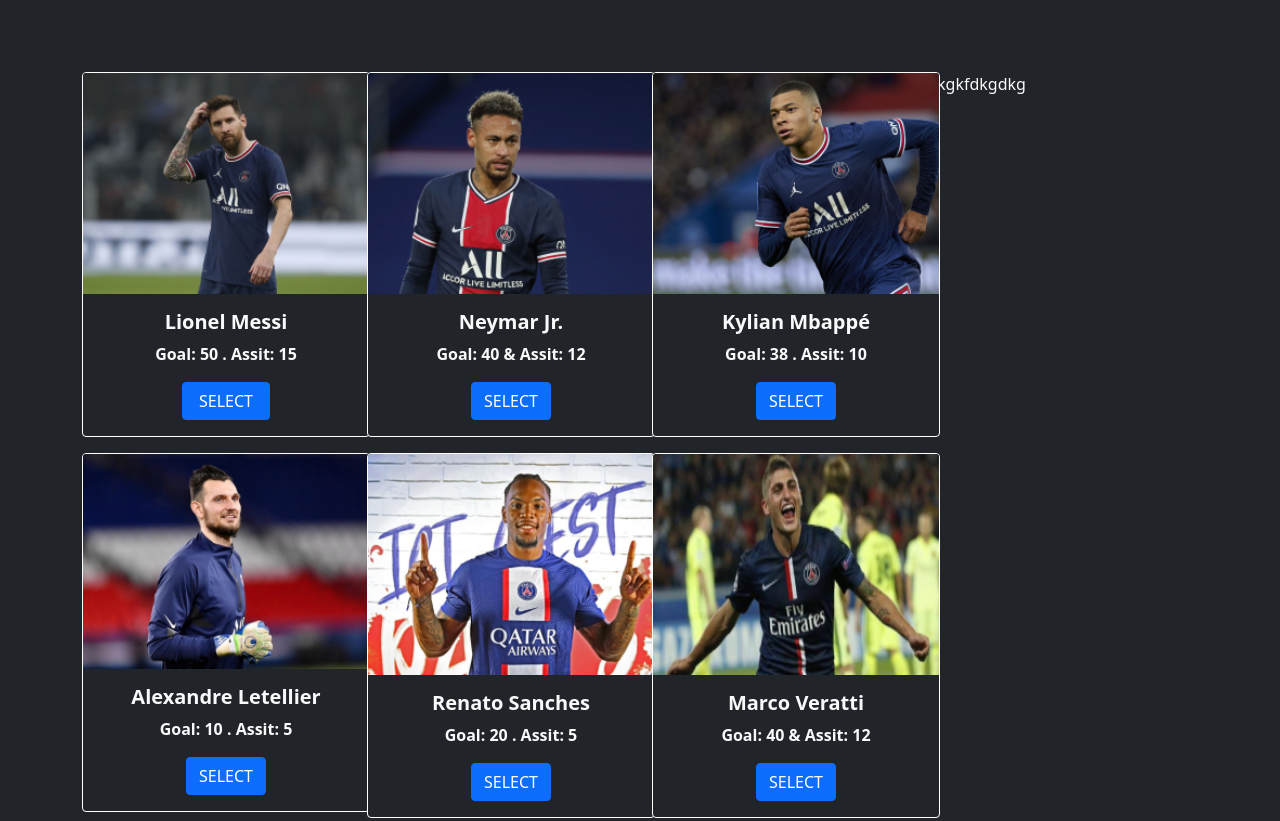
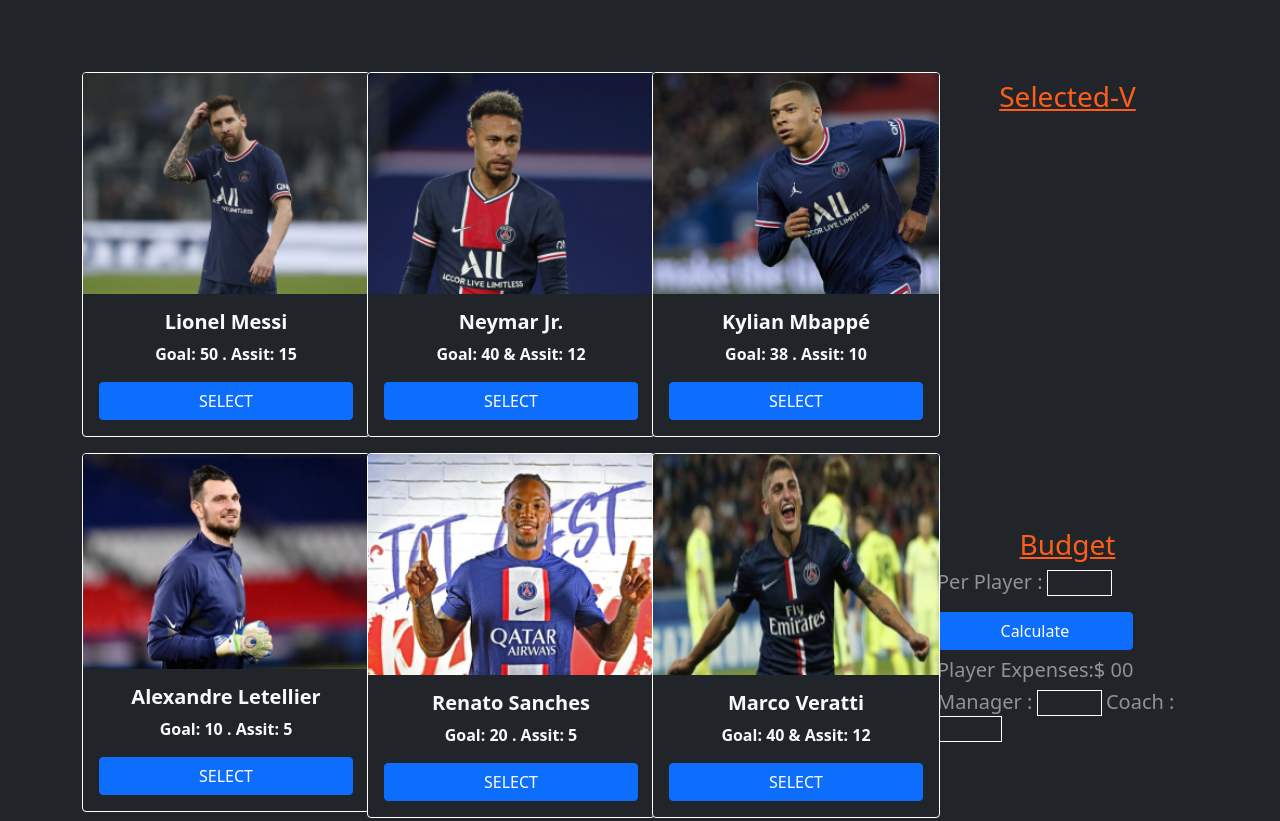
Before and after one commit to Atherbiswas/Paris_Saint_Germain, a plain HTML site: page index.html in a window 1280 px wide. Shown: the part 437-1258 px from the top of the page. Drawn offline with nearby package versions, Linux system fonts and the light colour scheme.

Commit message:
player list added

```diff
--- a/index.html
+++ b/index.html
@@ -43,9 +43,9 @@
                             <div class="card text-center bg-dark border border-1 border-white" style="width: 18rem;">
                                 <img src="images/Messi.png" class="card-img-top" alt="...">
                                 <div class="card-body">
-                                  <h5 class="card-title fw-bold text-light">Lionel Messi</h5>
+                                  <h5 class="card-title fw-bold text-light"> <span id="messi">Lionel Messi</span></h5>
                                   <p class="card-text fw-bolder text-light">Goal: 50 . Assit: 15</p>
-                                  <button type="submit" class="btn btn-primary px-3">SELECT</button>
+                                  <button id="btn-select" type="submit" class="btn btn-primary w-100">SELECT</button>
                                 </div>
                               </div>
                         </div>
@@ -55,7 +55,7 @@
                                 <div class="card-body">
                                   <h5 class="card-title fw-bold text-light">Neymar Jr.</h5>
                                   <p class="card-text fw-bolder text-light">Goal: 40 & Assit: 12</p>
-                                  <button type="submit" class="btn btn-primary">SELECT</button>
+                                  <button id="btn-select" type="submit" class="btn btn-primary w-100">SELECT</button>
                                 </div>
                               </div>
                         </div>
@@ -65,7 +65,7 @@
                                 <div class="card-body">
                                   <h5 class="card-title fw-bold text-light">Kylian Mbappé</h5>
                                   <p class="card-text fw-bolder text-light">Goal: 38 . Assit: 10</p>
-                                  <button type="submit" class="btn btn-primary">SELECT</button>
+                                  <button type="submit" class="btn btn-primary w-100">SELECT</button>
                                 </div>
                               </div>
                         </div>
@@ -75,7 +75,7 @@
                                 <div class="card-body">
                                   <h5 class="card-title fw-bold text-light">Alexandre Letellier</h5>
                                   <p class="card-text fw-bolder text-light">Goal: 10 . Assit: 5</p>
-                                  <button type="submit" class="btn btn-primary">SELECT</button>
+                                  <button type="submit" class="btn btn-primary w-100">SELECT</button>
                                 </div>
                               </div>
                         </div>
@@ -85,7 +85,7 @@
                                 <div class="card-body">
                                   <h5 class="card-title fw-bold text-light">Renato Sanches</h5>
                                   <p class="card-text fw-bolder text-light">Goal: 20 . Assit: 5</p>
-                                  <button type="submit" class="btn btn-primary">SELECT</button>
+                                  <button type="submit" class="btn btn-primary w-100">SELECT</button>
                                 </div>
                               </div>
                         </div>
@@ -95,7 +95,7 @@
                                 <div class="card-body">
                                   <h5 class="card-title fw-bold text-light">Marco Veratti</h5>
                                   <p class="card-text fw-bolder text-light">Goal: 40 & Assit: 12</p>
-                                  <button type="submit" class="btn btn-primary">SELECT</button>
+                                  <button type="submit" class="btn btn-primary w-100">SELECT</button>
                                 </div>
                               </div>
                         </div>
@@ -105,7 +105,7 @@
                                 <div class="card-body">
                                   <h5 class="card-title fw-bold text-light">Victor Machado</h5>
                                   <p class="card-text fw-bolder text-light">Goal: 10 & Assit: 1</p>
-                                  <button type="submit" class="btn btn-primary">SELECT</button>
+                                  <button type="submit" class="btn btn-primary w-100">SELECT</button>
                                 </div>
                               </div>
                         </div>
@@ -115,7 +115,7 @@
                                 <div class="card-body">
                                   <h5 class="card-title fw-bold text-light">Sergio Ramos</h5>
                                   <p class="card-text fw-bolder text-light">Goal: 5 & Assit: 2</p>
-                                  <button type="submit" class="btn btn-primary">SELECT</button>
+                                  <button type="submit" class="btn btn-primary w-100">SELECT</button>
                                 </div>
                               </div>
                         </div>
@@ -125,7 +125,7 @@
                                 <div class="card-body">
                                   <h5 class="card-title fw-bold text-light">Gianluigi Donnarumma</h5>
                                   <p class="card-text fw-bolder text-light">Goal-Save: 35+ . Assit: 0</p>
-                                  <button type="submit" class="btn btn-primary">SELECT</button>
+                                  <button type="submit" class="btn btn-primary w-100">SELECT</button>
                                 </div>
                               </div>
                         </div>
@@ -133,8 +133,30 @@
                     <!-- new row end -->
                 </div>
 
-                <div class="col-3 text-light">
-                    kgkfdkgdkg
+                <div class="col-3 text-light mt-2">
+
+                    <div class="row g-5">
+                        <!-- player selected part start -->
+                        <div class="col-12 h-">
+                            <div class="player-list-item">
+                                <h3 class="text-center select-v">Selected-V</h3>
+                            <ol id="player-list" type="1" class="text-light"></ol>
+                            </div>
+                        </div>
+                        <!-- player selected part end -->
+                        <div class="col-12">
+                            <h3 class="text-center select-v">Budget</h3>
+                            <h5 class="d-inline text-white-50">Per Player :</h5> <input class="bg-dark border border-1 border-white w-25 text-light" type="number" id="">
+                            <button type="submit" class="btn btn-primary w-75 mt-3">Calculate</button>
+                            <h5 class="mt-2 text-white-50">Player Expenses:$ <span>00</span> </h5>
+                            <h5 class="d-inline text-white-50">Manager :</h5> <input class="bg-dark border border-1 border-white w-25 text-light" type="number" id="">
+                            <h5 class="d-inline text-white-50">
+                                Coach :</h5><input class="bg-dark border border-1 border-white w-25 text-light" type="number" id="">
+                        </div>
+                    </div>
+
+                    <!-- total budget part start -->
+                    <!-- total budget part end -->
                 </div>
             </div>
         </section>
@@ -151,5 +173,6 @@
     <!-- footer section end  -->
    <!-- bootsrap js script link  -->
    <script src="https://cdn.jsdelivr.net/npm/bootstrap@5.0.2/dist/js/bootstrap.bundle.min.js" integrity="sha384-MrcW6ZMFYlzcLA8Nl+NtUVF0sA7MsXsP1UyJoMp4YLEuNSfAP+JcXn/tWtIaxVXM" crossorigin="anonymous"></script>
+   <script src="script/playerlist.js"></script>
 </body>
 </html>
--- /dev/null
+++ b/script/playerlist.js
@@ -0,0 +1,12 @@
+document.getElementById('btn-select').addEventListener('click', function(){
+    const playerList = document.getElementById('player-list');
+    const li1 = document.createElement('li');
+    // const messi = document.getElementById('messi');
+    li1.innerText = 'Lionel Messi';
+    playerList.appendChild(li1);
+    const li2 = document.createElement('li');
+    li2.innerText = 'Neymar Jr.';
+    playerList.li2.appendChild(li2)
+
+
+})
--- a/style.css
+++ b/style.css
@@ -11,3 +11,14 @@
     color: #FF5E19;
     font-size: 70px;
 }
+.select-v{
+    text-decoration: underline;
+    color:  #FF5E19;
+}
+.ol-type{
+    list-style-type: ;
+}
+.player-list-item{
+    min-height: 400px;
+
+}
```
